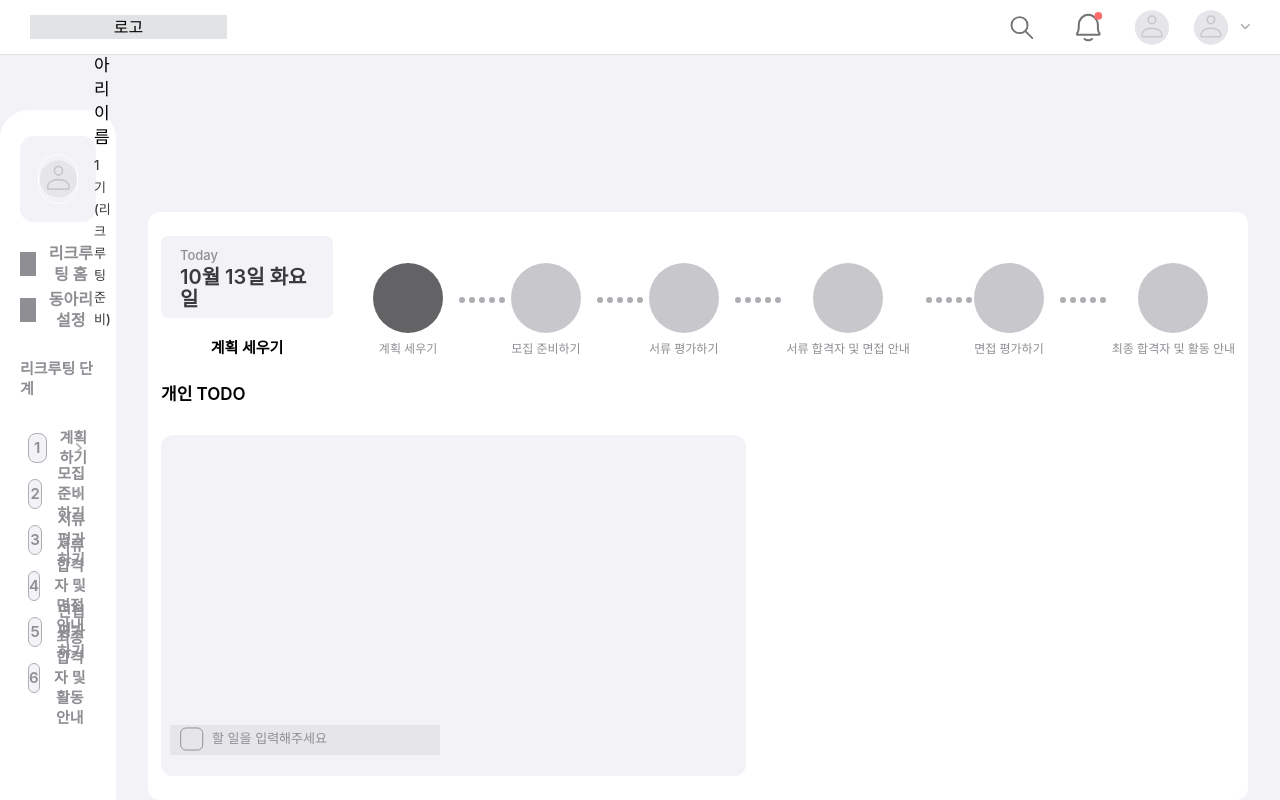
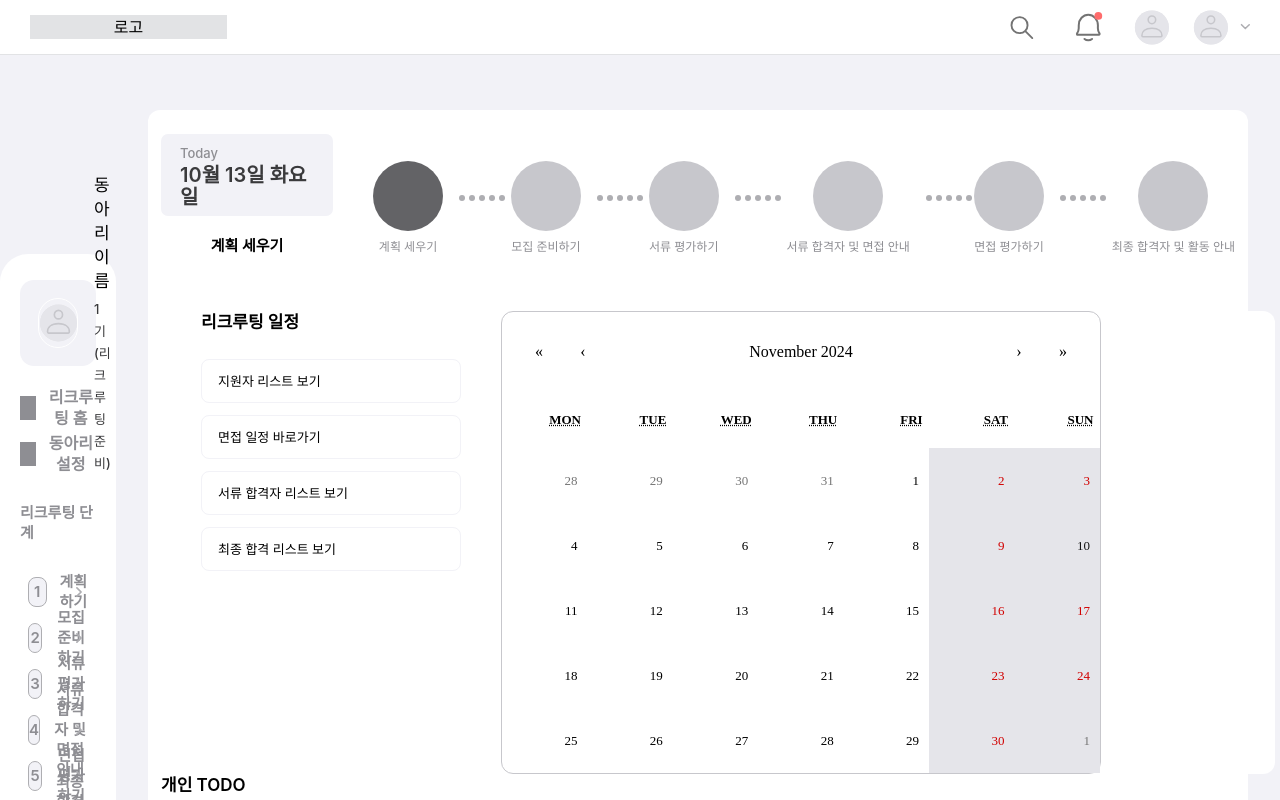
Before and after one commit to Cluting/cluting-frontend, a React (Create React App) app: page /recruting/home in a window 1280 px wide. Shown: the top 800 px of the page. Built offline with nearby package versions, Linux system fonts and the light colour scheme; a web font is replaced by a local one.

Commit message:
✨ feat: 기본 캘린더 추가

```diff
--- a/package.json
+++ b/package.json
@@ -9,6 +9,7 @@
     "@types/react-dom": "^18.3.0",
     "classnames": "^2.5.1",
     "react": "^18.3.1",
+    "react-calendar": "^5.1.0",
     "react-dom": "^18.3.1",
     "react-hook-form": "^7.53.1",
     "react-router-dom": "^6.27.0",
--- /dev/null
+++ b/src/components/recruting/home/_calender/RecrutingCalender.css
@@ -0,0 +1,47 @@
+.react-calendar {
+  width: 600px;
+  max-width: 100%;
+  background: white;
+  font-family: "Pretendard";
+  border-radius: 12px;
+  line-height: 1.5em;
+  border: 1px solid #c7c7cc;
+}
+
+/* 캘린더 내비게이션 (월/연도 이동) */
+.react-calendar__navigation {
+  display: flex; /* 요소를 가로로 나열 */
+  height: 48px; /* 높이 설정 */
+  font-size: 16px;
+  margin: 15px;
+}
+/* 기본 타일 스타일 */
+.react-calendar__tile {
+  max-width: 100%;
+  padding: 10px 10px;
+  text-align: right;
+  font-size: 13px;
+}
+/* 비활성화된 타일 스타일 */
+.react-calendar__tile:disabled {
+  background-color: #f0f0f0; /* 배경색 회색 */
+  color: #ababab; /* 텍스트 회색 */
+}
+
+/* 현재 날짜 타일 스타일 */
+.react-calendar__tile--now {
+  background: #ffff76;
+  color: #121212;
+}
+
+/* 요일 제목 스타일 (예: 월, 화) */
+.react-calendar__month-view__weekdays {
+  text-align: right;
+  text-transform: uppercase; /* 대문자로 변환 */
+  font-size: 13px;
+}
+
+/* 주말 (토, 일) 색상 */
+.react-calendar__month-view__days__day--weekend {
+  background: #e5e5ea; /* 빨간색으로 표시 */
+}
--- /dev/null
+++ b/src/components/recruting/home/_calender/RecrutingCalender.tsx
@@ -0,0 +1,34 @@
+//리크루팅 일정 캘린더
+import React, { useState } from "react";
+import Calendar from "react-calendar";
+import "react-calendar/dist/Calendar.css";
+import "./RecrutingCalender.css";
+
+type ValuePiece = Date | null;
+type Value = ValuePiece | [ValuePiece, ValuePiece];
+
+export default function RecrutingCalender() {
+  const [value, onChange] = useState<Value>(new Date());
+  return (
+    <div className="mt-[30px] mx-10 bg-white-100 w-full rounded-[12px]">
+      <div className="flex gap-10 text-left">
+        <section className="w-[260px] text-caption3 flex flex-col ">
+          <div className="text-headline mb-5">리크루팅 일정</div>
+          <div className="bg-white-100 py-3 pl-4 my-[6px] rounded-[8px] border  border-gray-100 ">
+            지원자 리스트 보기
+          </div>
+          <div className="bg-white-100 py-3 pl-4 my-[6px] rounded-[8px] border  border-gray-100 ">
+            면접 일정 바로가기
+          </div>
+          <div className="bg-white-100 py-3 pl-4 my-[6px] rounded-[8px] border  border-gray-100 ">
+            서류 합격자 리스트 보기
+          </div>
+          <div className="bg-white-100 py-3 pl-4 my-[6px] rounded-[8px] border  border-gray-100 ">
+            최종 합격 리스트 보기
+          </div>
+        </section>
+        <Calendar onChange={onChange} value={value} />
+      </div>
+    </div>
+  );
+}
--- /dev/null
+++ b/src/components/recruting/home/_calender/RecrutingPlanCalender.tsx
@@ -0,0 +1,42 @@
+//리크루팅 일정 캘린더
+import React, { useState } from "react";
+import Calendar from "react-calendar";
+import "react-calendar/dist/Calendar.css";
+import "./RecrutingCalender.css";
+
+type ValuePiece = Date | null;
+type Value = ValuePiece | [ValuePiece, ValuePiece];
+
+export default function RecrutingCalender() {
+  const [value, onChange] = useState<Value>(new Date());
+  return (
+    <div className="bg-white-100 w-full rounded-[12px]">
+      <div className="flex gap-10">
+        <section className="w-[260px] bg-gray-100 p-[15px] text-caption3 flex flex-col border border-2px border-gray-900 rounded-[12px] ">
+          <div className="bg-white-100 py-3 my-[6px] rounded-[8px] border  border-gray-100 ">
+            리크루팅 준비 기간
+          </div>
+          <div className="bg-white-100 py-3 my-[6px] rounded-[8px] border  border-gray-100 ">
+            공고 업로드
+          </div>
+          <div className="bg-white-100 py-3 my-[6px] rounded-[8px] border  border-gray-100 ">
+            모집 기간
+          </div>
+          <div className="bg-white-100 py-3 my-[6px] rounded-[8px] border  border-gray-100 ">
+            서류 평가 기간
+          </div>
+          <div className="bg-white-100 py-3 my-[6px] rounded-[8px] border  border-gray-100 ">
+            1차 함격자 발표
+          </div>
+          <div className="bg-white-100 py-3 my-[6px] rounded-[8px] border  border-gray-100 ">
+            면접 기간
+          </div>
+          <div className="bg-white-100 py-3 my-[6px] rounded-[8px] border  border-gray-100 ">
+            면접 평가 기간
+          </div>
+        </section>
+        <Calendar onChange={onChange} value={value} />
+      </div>
+    </div>
+  );
+}
--- a/src/pages/Recruting/RecrutingHome.tsx
+++ b/src/pages/Recruting/RecrutingHome.tsx
@@ -3,8 +3,9 @@
 import { useState } from "react";
 import RecrutingStartModal from "../../components/recruting/home/RecrutingStartModal";
 import Sidemenu from "../../components/recruting/Sidemenu";
-import TodoTemplate from "../../components/recruting/home/TodoTemplate";
+import TodoTemplate from "../../components/recruting/home/_todo/TodoTemplate";
 import RecruitmentStep from "../../components/recruting/RecruitmentStep";
+import RecrutingCalender from "../../components/recruting/home/_calender/RecrutingCalender";
 
 export default function RecrutingHome() {
   const [isModalOpen, setIsModalOpen] = useState(false); // 모달 가시성 상태
@@ -24,6 +25,8 @@ export default function RecrutingHome() {
       <div className="flex flex-col">
         <div className="w-[1100px] h-auto bg-white-100 py-6 mx-8 px-[13px] rounded-[12px]">
           <RecruitmentStep />
+
+          <RecrutingCalender />
           <section className="w-min">
             <p className="text-headline mb-[30px] text-left">개인 TODO</p>
             <TodoTemplate />
```
Also changed, not shown: src/components/recruting/home/_todo/TodoInsert.js (renamed from src/components/recruting/home/TodoInsert.js), src/components/recruting/home/_todo/TodoList.js (renamed from src/components/recruting/home/TodoList.js), src/components/recruting/home/_todo/TodoListItem.js (renamed from src/components/recruting/home/TodoListItem.js), src/components/recruting/home/_todo/TodoTemplate.js (renamed from src/components/recruting/home/TodoTemplate.js), 1 other file (tests, documents, lock files or other folders).
